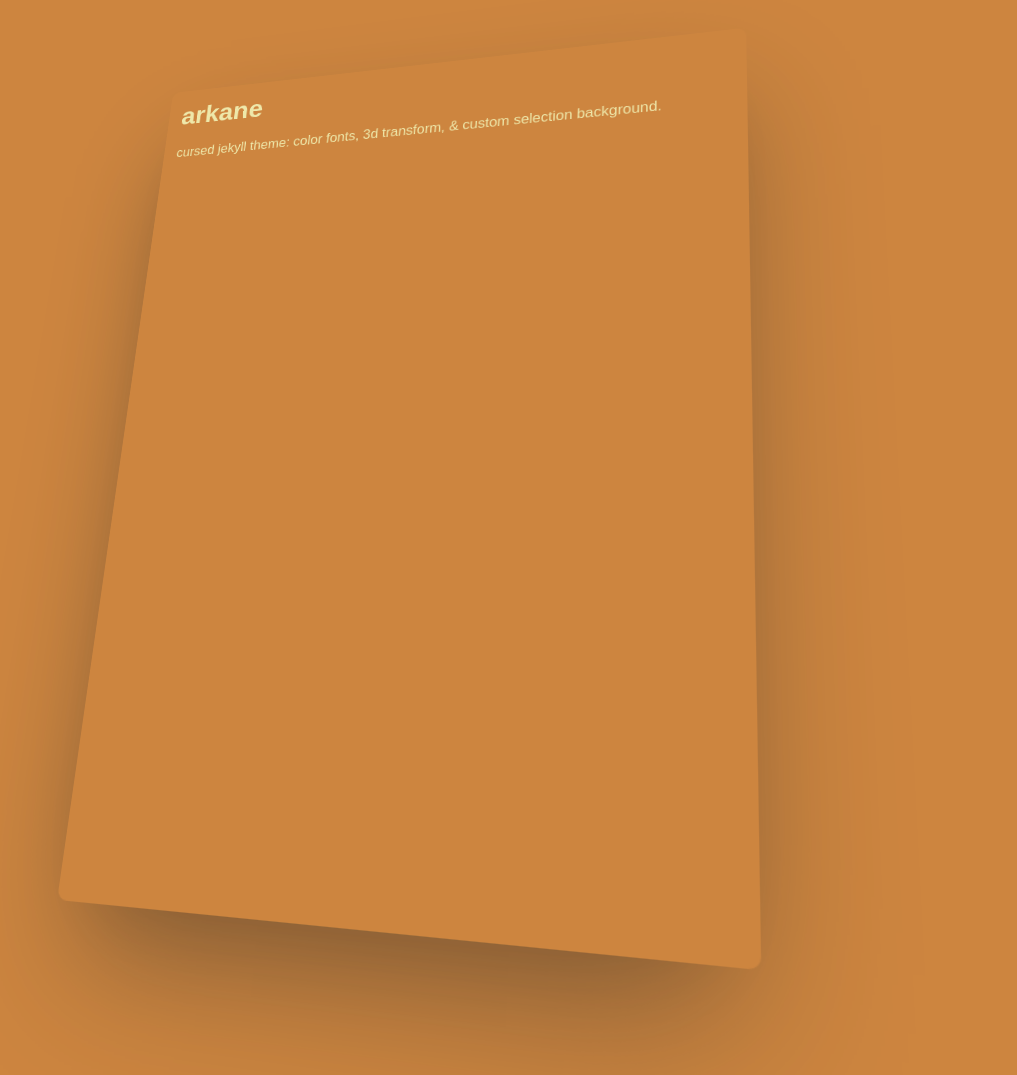
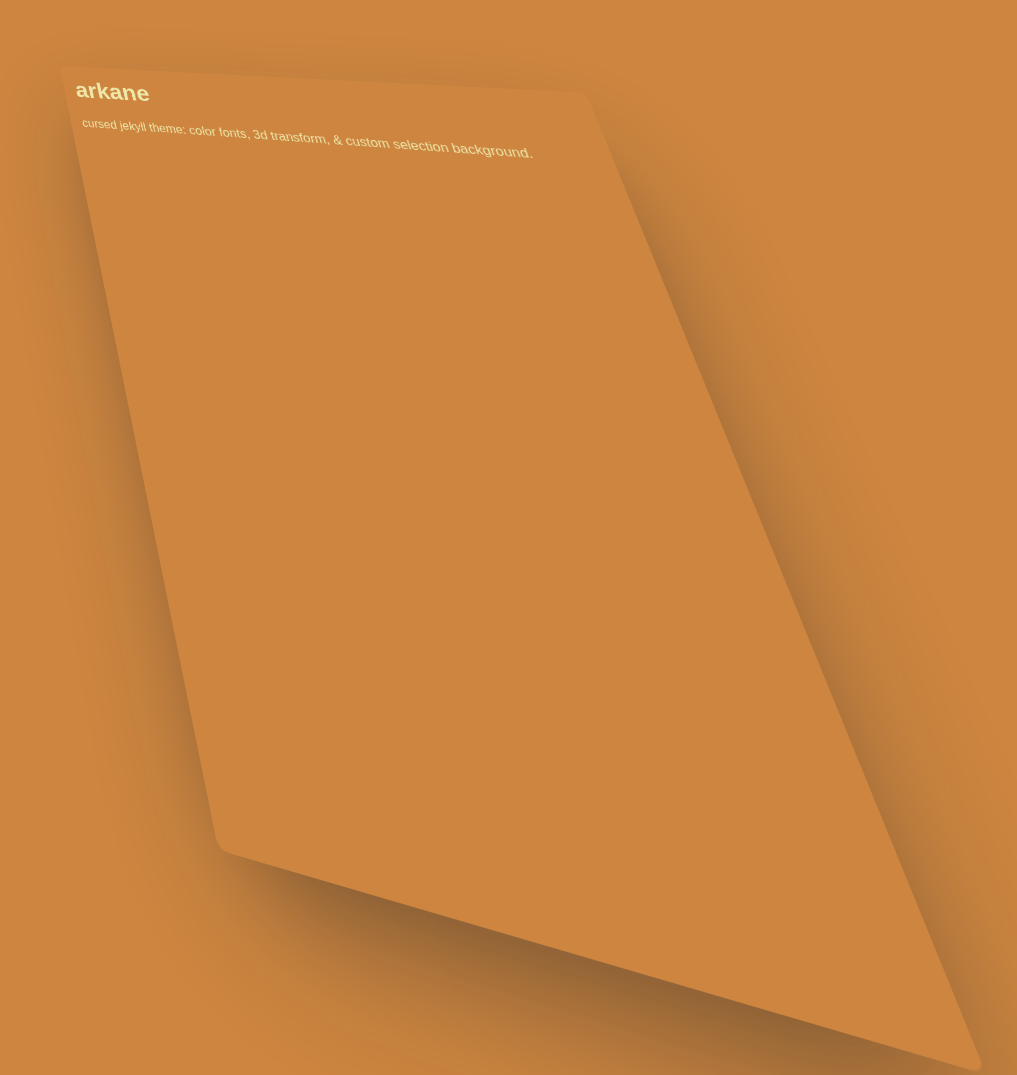
Before and after one commit to aarvinroshin/arkane, a Jekyll site: the page built from index.md, in a window 1280 px wide. Shown: the whole page, without its empty margins (228-1245 px from the left). Built offline with Jekyll 4.4.1, drawn with Linux system fonts in a browser that asks for light colours; some web fonts are replaced.

Commit message:
feat: skew

```diff
--- a/_sass/base.scss
+++ b/_sass/base.scss
@@ -18,7 +18,7 @@ body {
 	max-width: 70ch;
 	padding: 1rem;
 	transform:
-		perspective(75em) rotateX(18deg) rotateY(-16deg) rotateZ(4deg);
+		perspective(75em) rotateX(18deg) rotateY(-16deg) rotateZ(4deg) skew(20deg, 10deg);
 }
 
 h1,
```
Also changed, not shown: assets/cursor.png (added).
